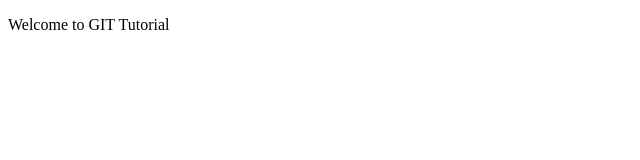
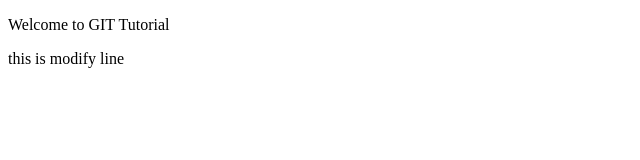
Before and after one commit to vk049757/learn_git, a plain HTML site: page index.html in a window 1280 px wide. Shown: the whole page, without its empty margins (0-640 px from the left). Drawn offline with Linux system fonts and the light colour scheme.

Commit message:
commint index file modify data

```diff
--- a/index.html
+++ b/index.html
@@ -7,5 +7,6 @@
 </head>
 <body>
     <p>Welcome to GIT Tutorial</p>
+    <p>this is modify line</p>
 </body>
 </html>
```
